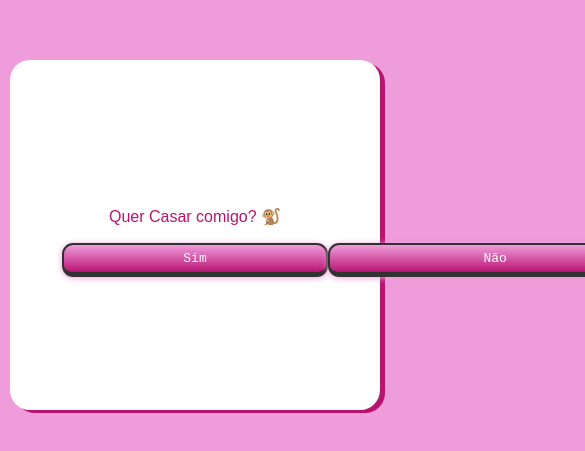
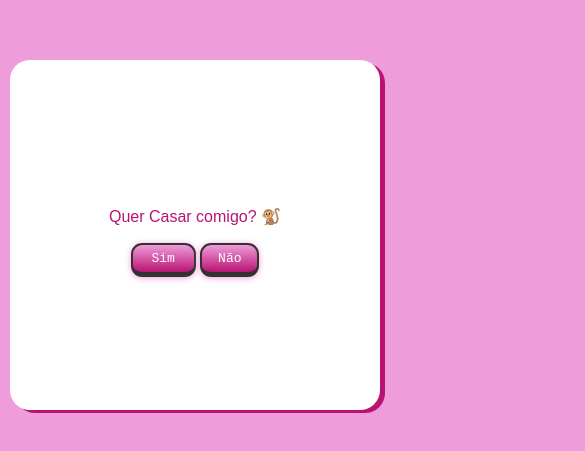
Before and after one commit to s4muc473/YesOrYes, a plain HTML site: page index.html in a window 390 px wide. Shown: the part 187-638 px from the top of the page, 585 px wide, since content can reach past the window. Drawn offline with Linux system fonts and the light colour scheme.

Commit message:
Lançando Sistema ao Github

```diff
--- a/index.html
+++ b/index.html
@@ -50,7 +50,7 @@
 
         .button,
         .button:focus {
-            width: 40%;
+            width: 20%;
             font-family: monospace;
             font-size: 1.2em;
             padding: 10px 25px;
@@ -64,6 +64,7 @@
             cursor: pointer;
             transition: 0.2s;
             transition-timing-function: linear;
+            position: relative;
         }
 
         .button:active {
@@ -71,10 +72,9 @@
             border-bottom: 2px solid rgb(50, 50, 50);
         }
 
-        /* Adicionando position absolute ao botão Não */
         #btNegativo {
-            position: absolute;
-            /* Agora o botão pode ser posicionado de forma livre */
+            /* position: absolute; */
+            width: 20%;
         }
 
         /* Media Queries para responsividade */
@@ -89,7 +89,7 @@
             }
 
             .button {
-                width: 80%;
+                width: 20%;
                 font-size: 1.1em;
                 padding: 8px 20px;
             }
@@ -106,7 +106,7 @@
             }
 
             .button {
-                width: 90%;
+                width: 22%;
                 font-size: 1em;
                 padding: 6px 15px;
             }
@@ -118,15 +118,15 @@
     <section class="main-board">
         <article>
             <p> Quer Casar comigo? &#128018;</p>
-            <button class="button" onclick="btPositivo()">Sim</button>
+            <button class="button" id="btPositivo" onclick="btPositivo()">Sim</button>
             <button class="button" id="btNegativo" onclick="posAleatoriaBotao()">Não</button>
         </article>
     </section>
 
     <script>
         const posAleatoriaBotao = () => {
-            let posX = Math.floor(Math.random() * 400 - 400);
-            let posY = Math.floor(Math.random() * 350 - 175);
+            let posX = Math.floor(Math.random() * 200 - 200);
+            let posY = Math.floor(Math.random() * 150 - 75);
             console.log(posY);
 
             const titulo = document.querySelector('p');
```
